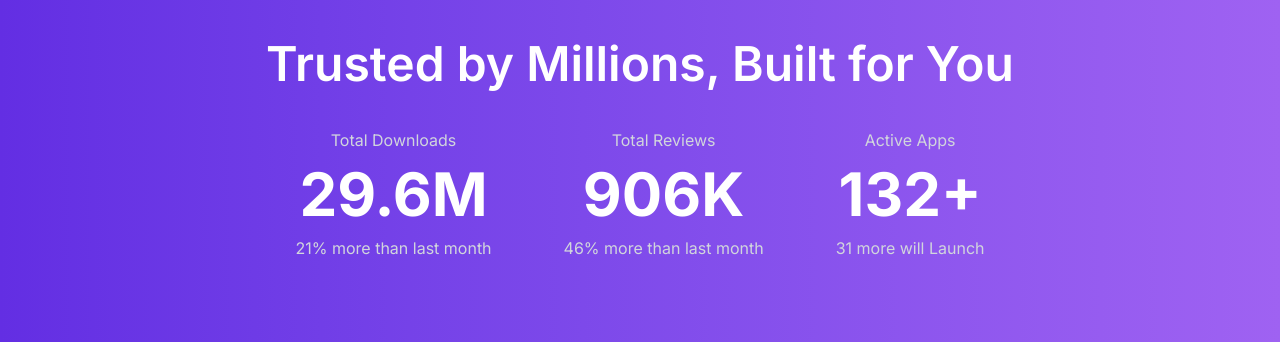
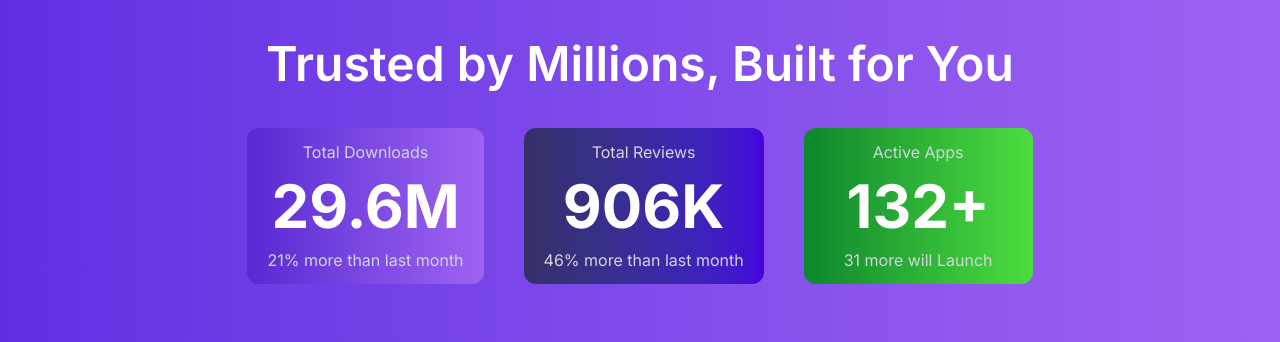
Before and after one commit to jamal-uddin-asif/Hero-Apps, a React (Vite) app: page / in a window 1280 px wide. Shown: the part 1000-1342 px from the top of the page. Built offline with nearby package versions, Linux system fonts and the light colour scheme.

Commit message:
Show loading component on search is added

```diff
--- a/src/Components/SecondBanner.jsx
+++ b/src/Components/SecondBanner.jsx
@@ -4,18 +4,18 @@ const SecondBanner = () => {
   return (
     <div className="py-17 space-y-10 bg-gradient-to-r from-[#632ee3] to-[#9f62f2]">
       <h1 className="text-center text-5xl font-semibold text-white">Trusted by Millions, Built for You</h1>
-      <div className="md:flex gap-18 justify-center space-y-8">
-        <div className="text-white text-center space-y-3">
+      <div className="md:flex gap-10 justify-center space-y-8 md:space-y-0">
+        <div className="text-white text-center space-y-3 bg-gradient-to-r from-[#5a27d2] to-[#9f62f2] py-3 px-5 rounded-xl">
           <h4 className="text-gray-300">Total Downloads</h4>
           <h2 className="text-6xl font-bold">29.6M</h2>
           <p className="text-gray-300">21% more than last month</p>
         </div>
-        <div className="text-white text-center space-y-3">
+        <div className="text-white text-center space-y-3 bg-gradient-to-r from-[#343165] to-[#4403db] py-3 px-5 rounded-xl">
           <h4 className="text-gray-300">Total Reviews</h4>
           <h2 className="text-6xl font-bold">906K</h2>
           <p className="text-gray-300">46% more than last month</p>
         </div>
-        <div className="text-white text-center space-y-3">
+        <div className="text-white text-center space-y-3 bg-gradient-to-r from-[#0a872e] to-[#4bde3e] py-3 px-10 rounded-xl">
           <h4 className="text-gray-300">Active Apps</h4>
           <h2 className="text-6xl font-bold">132+</h2>
           <p className="text-gray-300">31 more will Launch</p>
--- a/src/Layouts/RootLayout.jsx
+++ b/src/Layouts/RootLayout.jsx
@@ -12,7 +12,7 @@ const RootLayout = () => {
         <Outlet></Outlet>
       </div>
       <Footer></Footer>
-      <ToastContainer></ToastContainer>
+      <ToastContainer ></ToastContainer>
     </div>
   );
 };
--- a/src/Pages/AppDetails.jsx
+++ b/src/Pages/AppDetails.jsx
@@ -13,7 +13,7 @@ const AppDetails = () => {
   // console.log(appId,appsData)
   const clickedApp = appsData.find((app) => app.id === Number(appId));
 
-  console.log(appId);
+  // console.log(appId);
   // console.log(loading);
   if(!clickedApp) return <AppNotFound></AppNotFound>
 
--- a/src/Pages/Apps.jsx
+++ b/src/Pages/Apps.jsx
@@ -4,18 +4,28 @@ import AppCart from "../Components/AppCart";
 import LoadingPage from "./LoadingPage";
 import AppNotFound from "./AppNotFound";
 import { Link } from "react-router";
+import SearchLoading from "./SearchLoading";
 
 const Apps = () => {
   const { appsData, loading, setAppsData } = useAllApps();
   const [search, setSearch] = useState('')
-
+  const [searchLoading, setSearchLoading] = useState(false)
   const term = search.trim().toLocaleLowerCase();
-  // console.log('termed',term)
 
 
+
+
+  const handleSearch =(value)=>{
+    setSearchLoading(true)
+    setTimeout(() => {
+      setSearchLoading(false)
+    }, 1000);
+    setSearch(value)
+
+  }
+
     const filteredApps = term? appsData.filter(app=>app.title.toLocaleLowerCase().includes(term)): appsData;
-    // console.log(filteredApps)
-    // setAppsData(filteredApps)
+
 
   return (
     <>
@@ -51,15 +61,16 @@ const Apps = () => {
                       <path d="m21 21-4.3-4.3"></path>
                     </g>
                   </svg>
-                  <input value={search} onChange={(e)=>setSearch(e.target.value)} type="search" required placeholder="Search" />
+                  <input value={search} onChange={(e)=>handleSearch(e.target.value)} type="search" required placeholder="Search" />
                 </label>
               </div>
             </div>
 
             <div className="grid gap-6 py-8 grid-cols-1 sm:grid-cols-2 md:grid-cols-3 lg:grid-cols-4">
-              {loading && <LoadingPage></LoadingPage>} { filteredApps.length != 0? filteredApps.map((app) => (
+              {searchLoading ? <div className="col-span-full"><SearchLoading ></SearchLoading></div> : filteredApps.length != 0? filteredApps.map((app) => (
                 <AppCart key={app.id} app={app}></AppCart>
               )):<Link className="col-span-full" to={'/appNotFound'}> <AppNotFound></AppNotFound></Link>}
+
             </div>
           </div>
         </div>
@@ -71,4 +82,5 @@ const Apps = () => {
   //               <AppCart key={app.id} app={app}></AppCart>
   //             )):<Link className="col-span-full" to={'/appNotFound'}> <AppNotFound></AppNotFound></Link>}
 
+
 export default Apps;
--- a/src/Pages/Installation.jsx
+++ b/src/Pages/Installation.jsx
@@ -3,6 +3,7 @@ import { getAppsFromLS, removeAppFromLS } from "../Utility/localStorage";
 import useAllApps from "../Hooks/useAllApps";
 import InstalledAppCart from "../Components/InstalledAppCart";
 import LoadingPage from "./LoadingPage";
+import { toast } from "react-toastify";
 
 const Installation = () => {
   const { appsData, loading } = useAllApps();
@@ -48,6 +49,7 @@ const Installation = () => {
     const remining = apps.filter(app=>app.id !== id)
     setApps(remining)
     removeAppFromLS(id)
+    toast.success('Uninstall Successfully')
   }
 
   return (
--- /dev/null
+++ b/src/Pages/SearchLoading.jsx
@@ -0,0 +1,14 @@
+import React from "react";
+import { SyncLoader } from "react-spinners";
+
+const SearchLoading = () => {
+  return (
+    <div className="text-xl flex justify-center items-center min-h-[70vh] ">
+      <span>
+        <SyncLoader color="blue"></SyncLoader>
+      </span>
+    </div>
+  );
+};
+
+export default SearchLoading;
```
Also changed, not shown: src/Pages/AppDetailsCard.jsx (+3 -4 lines), src/Utility/localStorage.js (+3 -7 lines).
